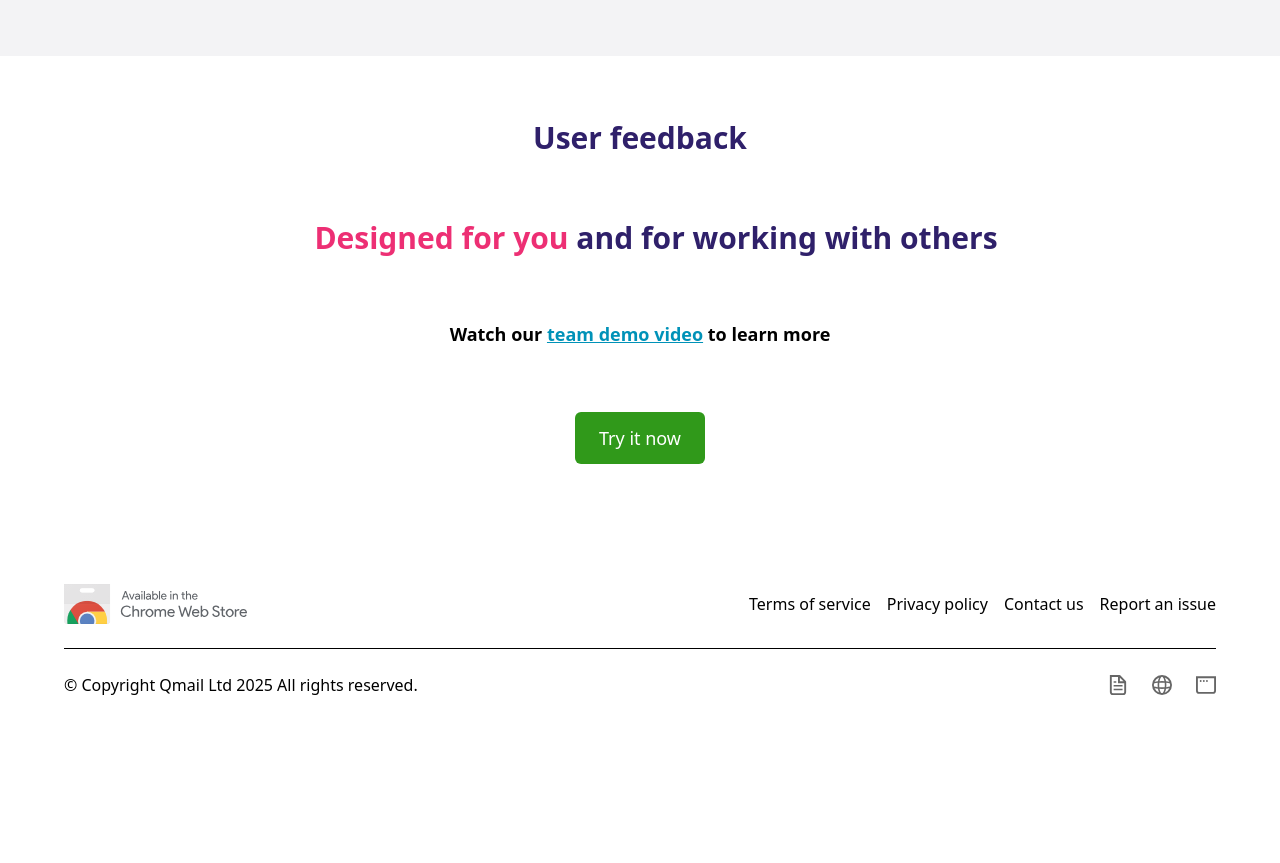
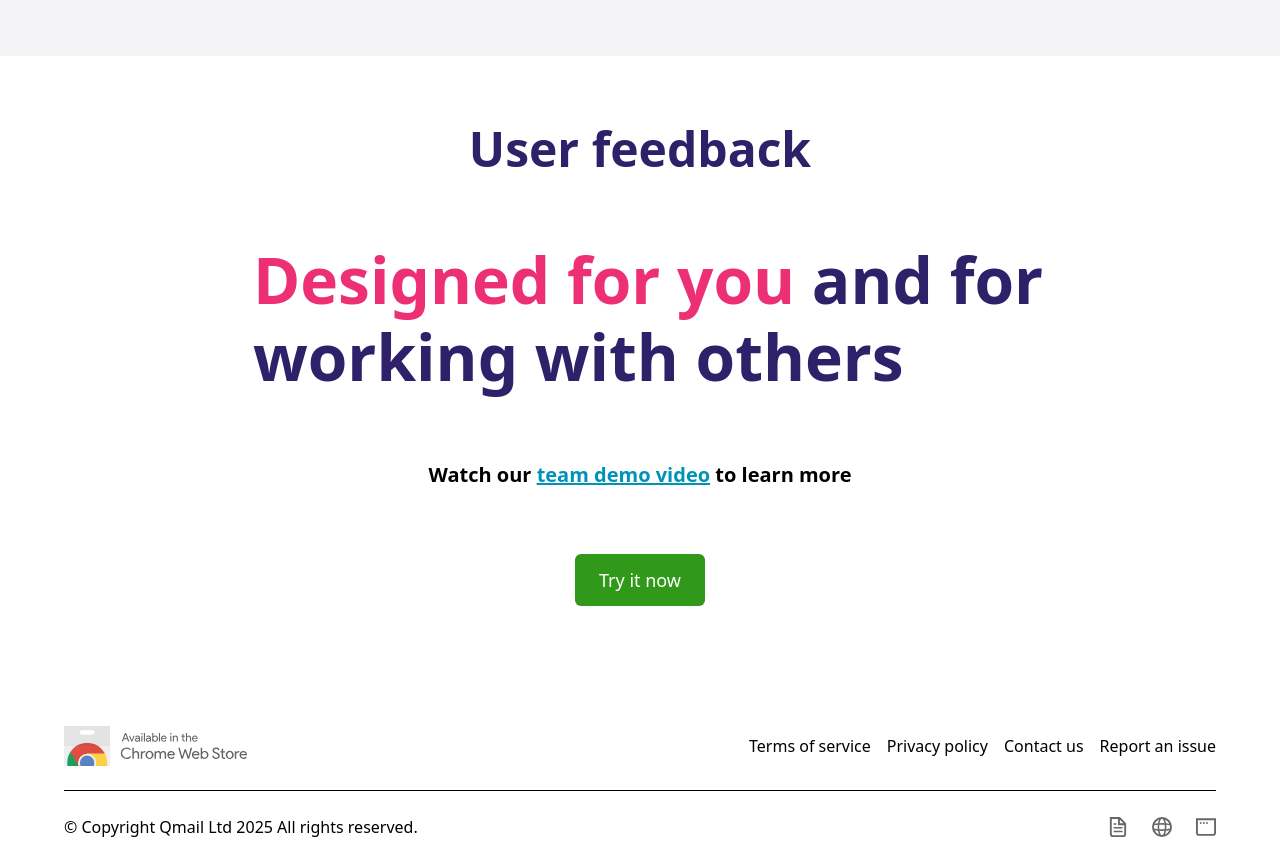
Before and after one commit to FurqanRahim/Qmail, a Next.js app: page /Homepage in a window 1280 px wide. Shown: the part 4100-4963 px from the top of the page. Before the commit the page ends 4821 px from the top, so only its background shows below. Built offline with nearby package versions, Linux system fonts and the light colour scheme.

Commit message:
Make Homepage responsive

```diff
--- a/src/app/Homepage/page.jsx
+++ b/src/app/Homepage/page.jsx
@@ -5,9 +5,9 @@ import React from 'react'
 const page = () => {
     return (
         <div className='mt-16 flex flex-col gap-16 justify-center items-center pb-20'>
-            <div className='text-3xl text-[#2F206A] font-black'>User feedback</div>
-            <div className='text-3xl font-extrabold pl-8 text-[#ED2F74]'>Designed for you <span className='text-[#2F206A]'>and for working with others</span></div>
-            <div className='text-lg font-bold'>Watch our  <span className='text-cyan-600 underline'>team demo video</span> to learn more</div>
+            <div className='text-3xl text-[#2F206A] font-black md:text-[48px]'>User feedback</div>
+            <div className='text-3xl font-extrabold pl-4 text-[#ED2F74] md:text-[64px]'>Designed for you <span className='text-[#2F206A]'>and for <div>working with others</div></span></div>
+            <div className='text-lg font-bold md:text-[20px]' >Watch our  <span className='text-cyan-600 underline'>team demo video</span> to learn more</div>
             <div className='text-lg bg-[rgb(48,153,26)] text-white rounded-md px-6 py-3 hover:bg-[bg-[#3CBF20]]'>Try it now</div>
         </div>
     )
```
